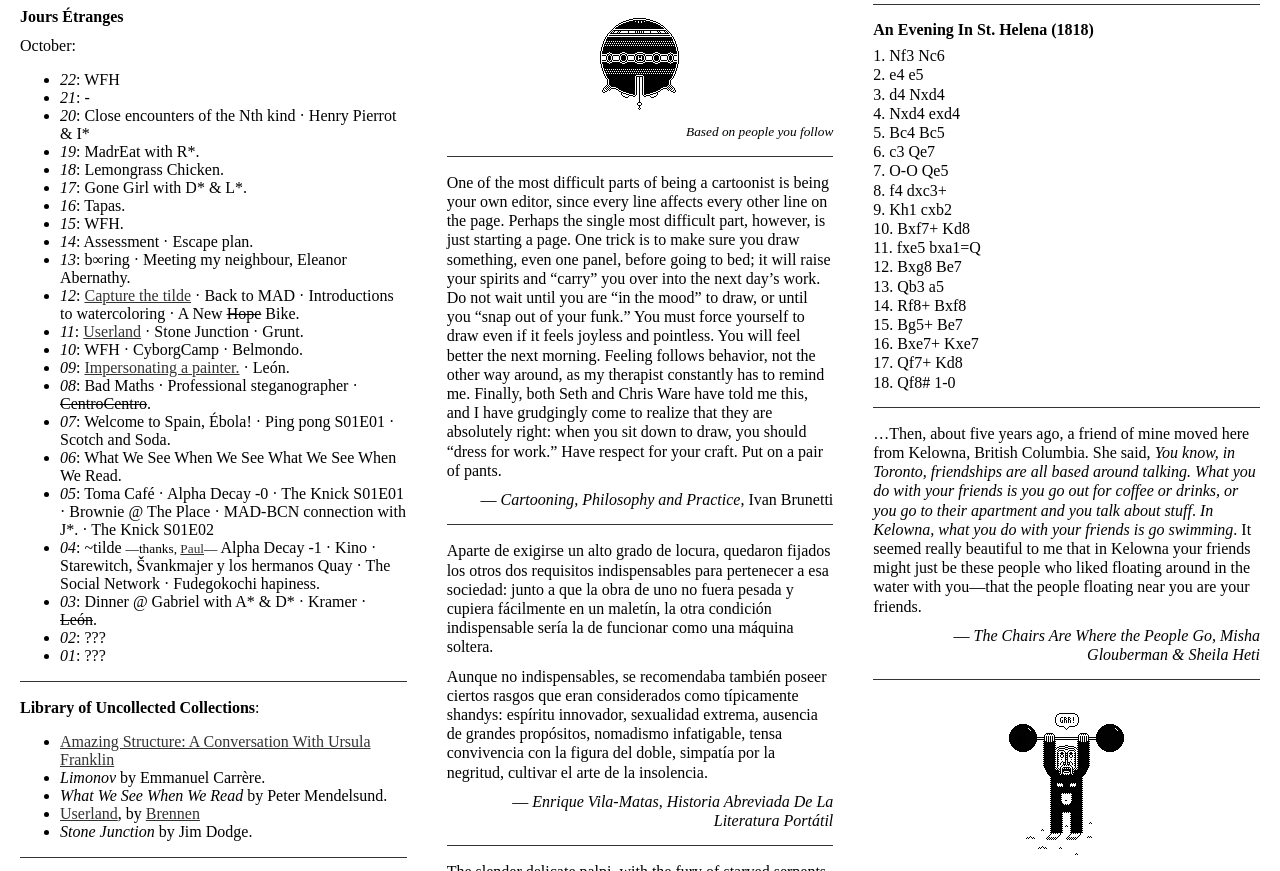
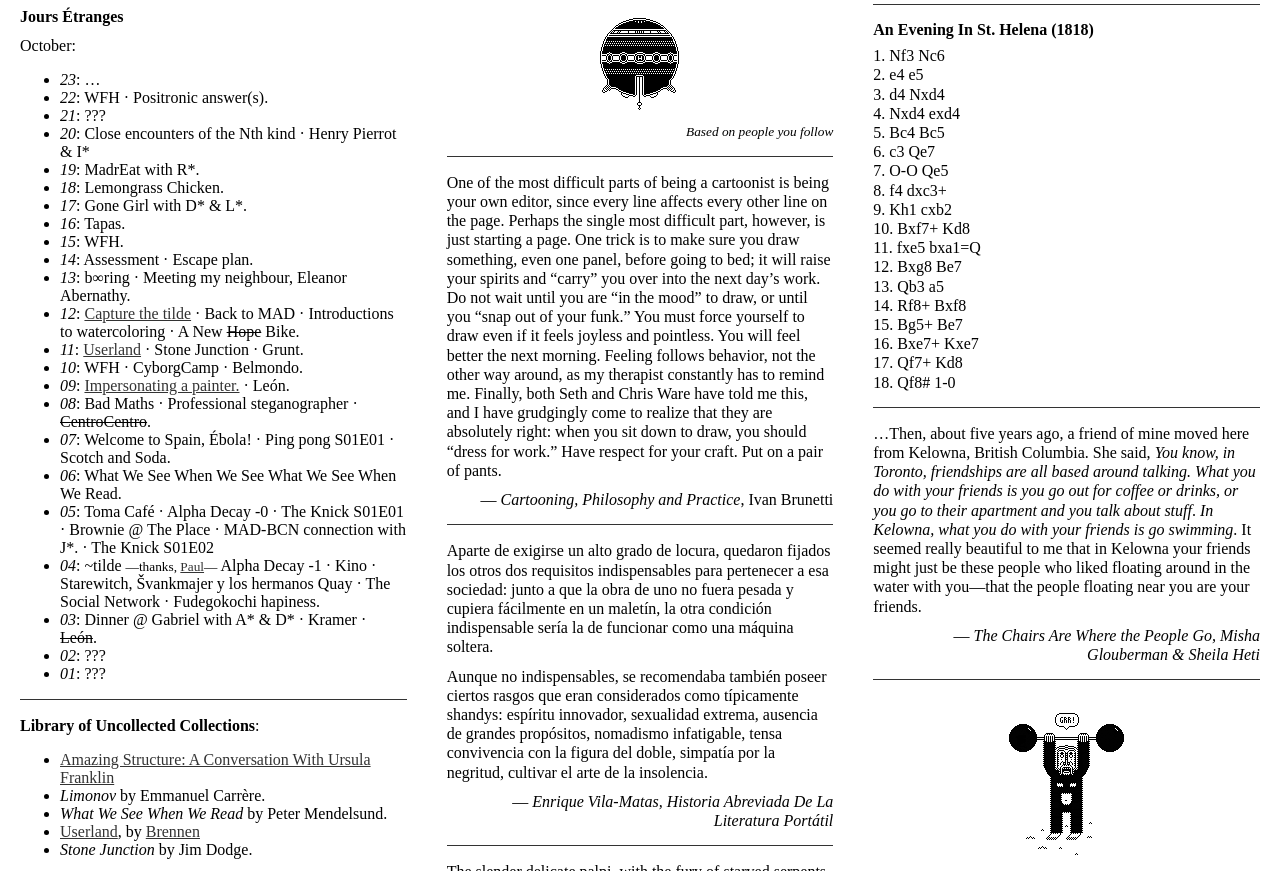
Before and after one commit to javierarce/tilde, a website: page dist/index.html in a window 1280 px wide. Shown: the part 1704-2575 px from the top of the page. Drawn offline with Linux system fonts and the light colour scheme; no server answers.

Commit message:
Release v0.0.60

```diff
--- a/dist/index.html
+++ b/dist/index.html
@@ -160,8 +160,9 @@
       <p>October:</p>
 
       <ul>
-        <li><em>22</em>: WFH</li>
-        <li><em>21</em>: -</li>
+        <li><em>23</em>: …</li>
+        <li><em>22</em>: WFH &middot; Positronic answer(s).</li>
+        <li><em>21</em>: ???</li>
         <li><em>20</em>: Close encounters of the Nth kind &middot; Henry Pierrot &amp; I*</li>
         <li><em>19</em>: MadrEat with R*.</li>
         <li><em>18</em>: Lemongrass Chicken.</li>
--- a/package.json
+++ b/package.json
@@ -1,6 +1,6 @@
 {
   "name": "tilde",
-  "version": "0.0.59",
+  "version": "0.0.60",
   "devDependencies": {
     "grunt": "~0.4.1",
     "grunt-autoprefixer": "~0.7.2",
```
Also changed, not shown: captures/Thu Oct 23 2014 16:14:02 GMT+0200 (CEST).png (added).
